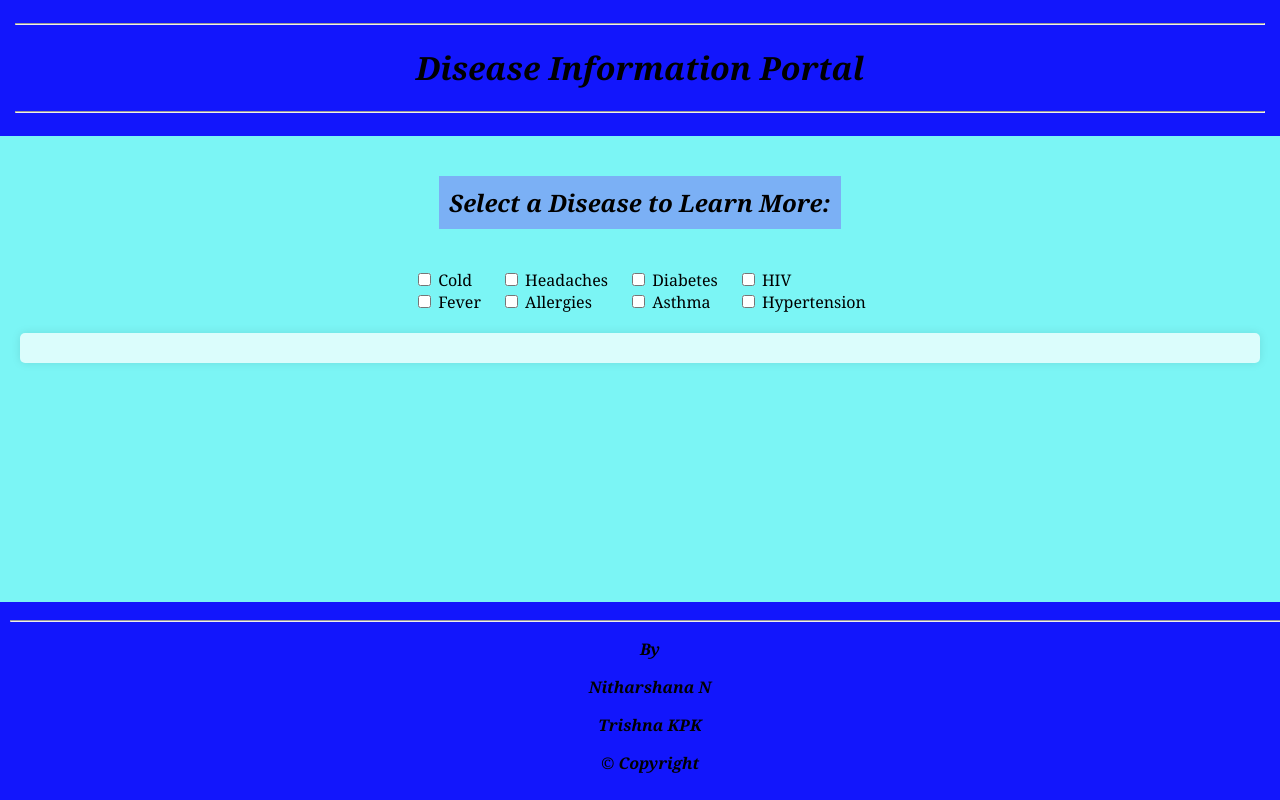
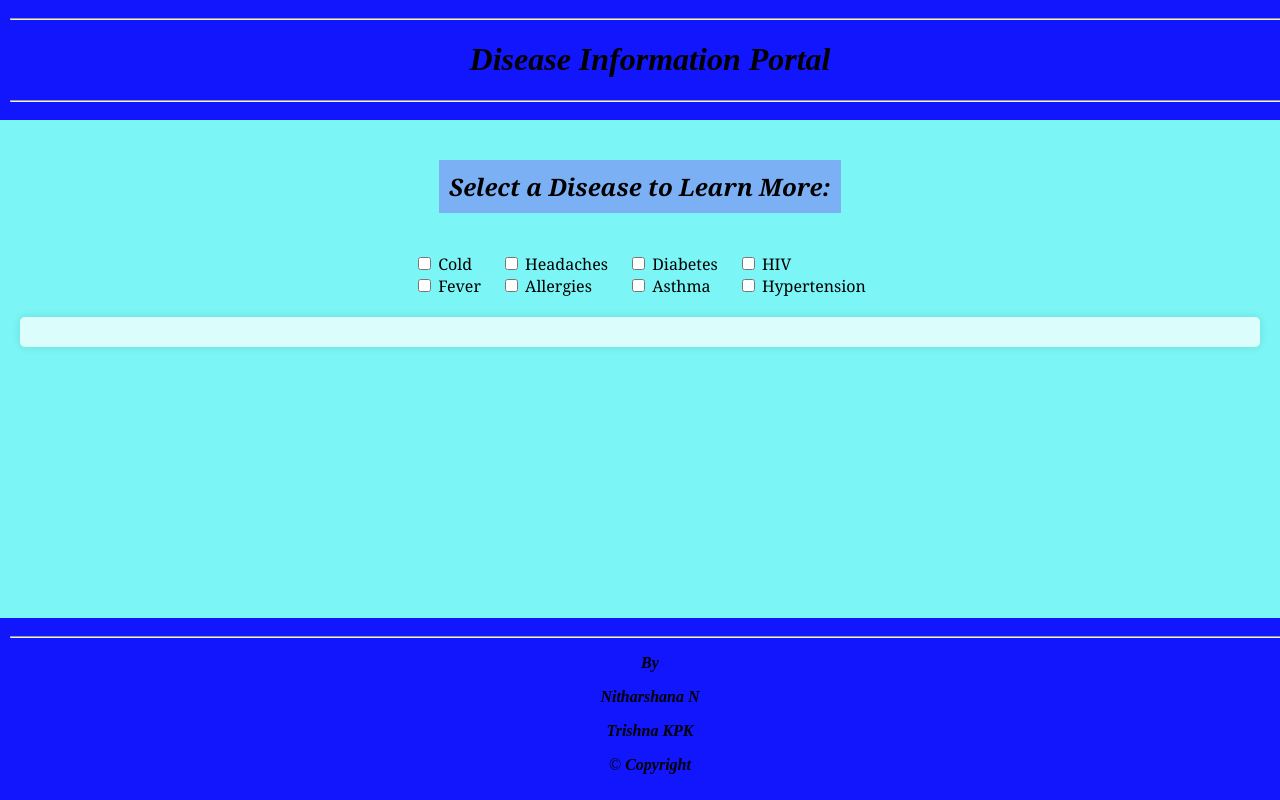
Before and after one commit to Maga-333/iot-project, a plain HTML site: page index.html in a window 1280 px wide. Drawn offline with Linux system fonts and the light colour scheme.

Commit message:
Update style.css

```diff
--- a/style.css
+++ b/style.css
@@ -11,13 +11,18 @@ body {
 }
 
 /* Header */
-header {
+header, footer {
+    width: 100%;
+    text-align: center;
+    padding: 10px;
     background-color: #1216fc;
     color: black;
-    padding: 15px;
-    text-align: center;
+    font-family: 'Times New Roman', Times, serif;
 }
 
+hr{
+    color: white;
+}
 
 /* Main Content */
 main {
@@ -62,16 +67,6 @@ h2 {
     text-align: left;
 }
 
-/* Footer Always at Bottom */
-footer {
-    background-color: #1216fc;
-    color: black;
-    text-align: center;
-    padding: 10px;
-    margin-top: auto;
-    width: 100%;
-    font-family: Georgia, 'Times New Roman', Times, serif;
-}
 
 /* Responsive Design */
 @media (max-width: 768px) {
```
